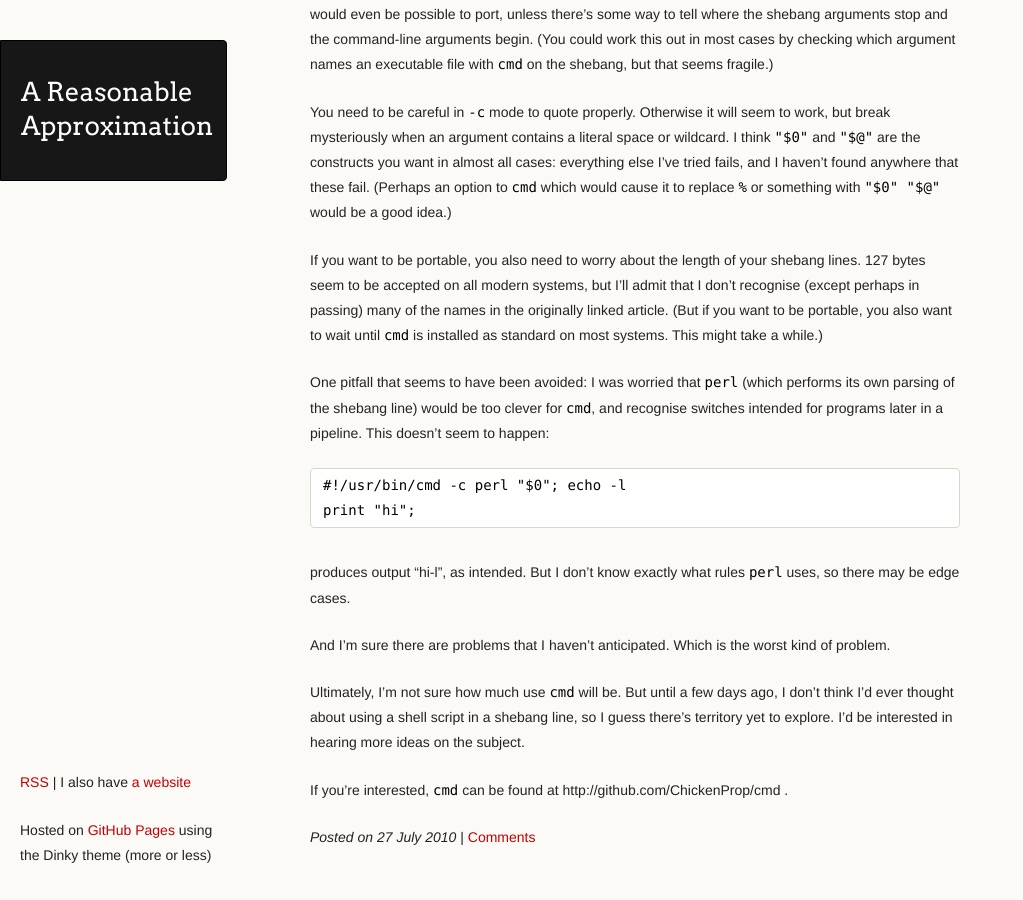
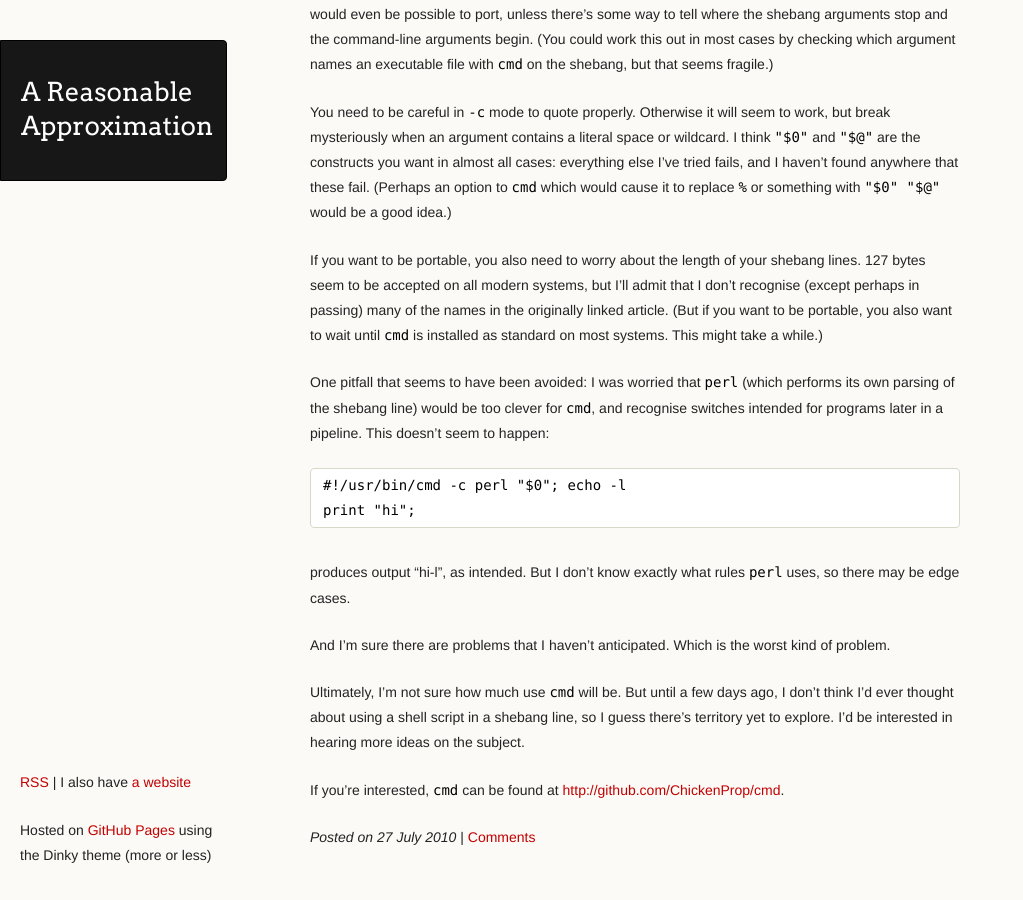
Before and after one commit to ChickenProp/chickenprop.github.com, a Jekyll site: the page built from index.html, in a window 1280 px wide and 900 px high, scrolled down 4962 px. Shown: the whole window, without its empty margins (0-1023 px from the left). Built offline with Jekyll 4.4.1, drawn with Linux system fonts in a browser that asks for light colours; comment, search, counter and statistics services are not loaded.

```diff
--- a/_posts/2010-07-27-silly-things-to-do-with-shebang-lines.markdown
+++ b/_posts/2010-07-27-silly-things-to-do-with-shebang-lines.markdown
@@ -82,4 +82,4 @@ And I'm sure there are problems that I haven't anticipated. Which is the worst k
 
 Ultimately, I'm not sure how much use `cmd` will be. But until a few days ago, I don't think I'd ever thought about using a shell script in a shebang line, so I guess there's territory yet to explore. I'd be interested in hearing more ideas on  the subject.
 
-If you're interested, `cmd` can be found at http://github.com/ChickenProp/cmd .
+If you're interested, `cmd` can be found at <http://github.com/ChickenProp/cmd>.
```
